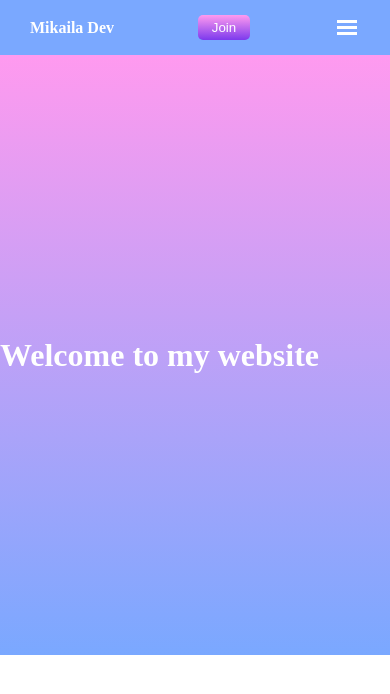
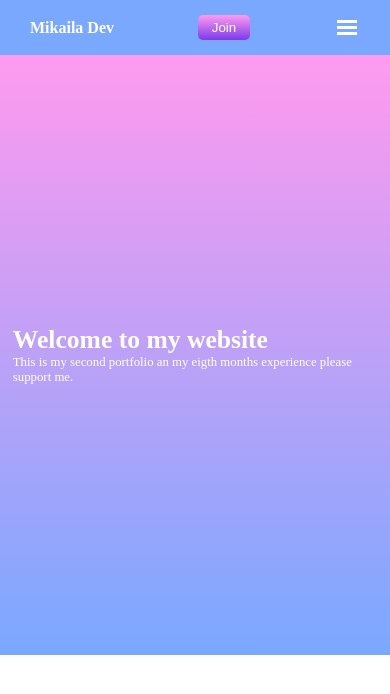
Before and after one commit to mikaila114/web, a React (Vite) app: page / in a window 390 px wide. Shown: the top 694 px of the page. Built offline with nearby package versions, Linux system fonts and the light colour scheme; a web font is replaced by a local one.

Commit message:
second one

```diff
--- a/src/components/Section.jsx
+++ b/src/components/Section.jsx
@@ -2,7 +2,12 @@
 export function Section()  {
    return (
     <div className="section">
+    <div className="heading-section">
     <h1>Welcome to my website</h1>
+    <p>This is my second portfolio an my eigth months experience
+    please support me.
+    </p>
+    </div>
     </div>
    )
 }
--- a/src/index.css
+++ b/src/index.css
@@ -91,6 +91,11 @@ body {
   color: white;
   background: linear-gradient(#ff9aef, #7aa8ff);
 }
+.heading-section {
+  display: flex;
+  flex-direction: column;
+  padding: 1em;
+}
 @media (max-width: 480px){
   .logo {
     font-size: 1em;
@@ -98,4 +103,7 @@ body {
   .join-btn {
     padding: 5px 14px;
   }
+  .heading-section {
+    font-size: 0.8em;
+  }
 }
```
